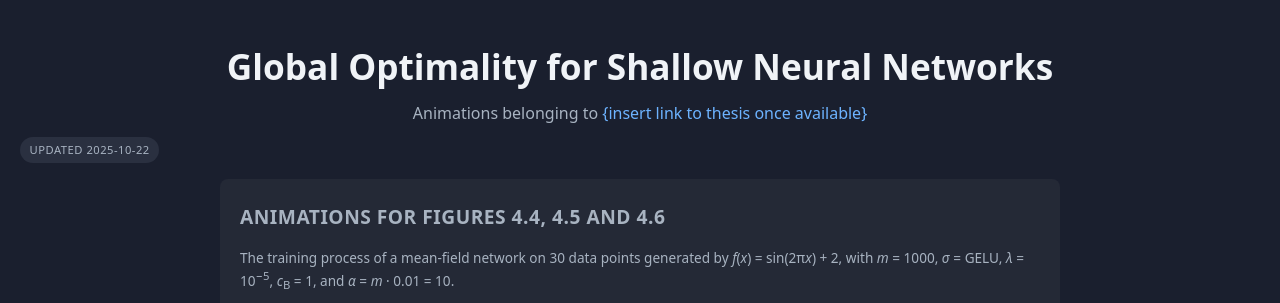
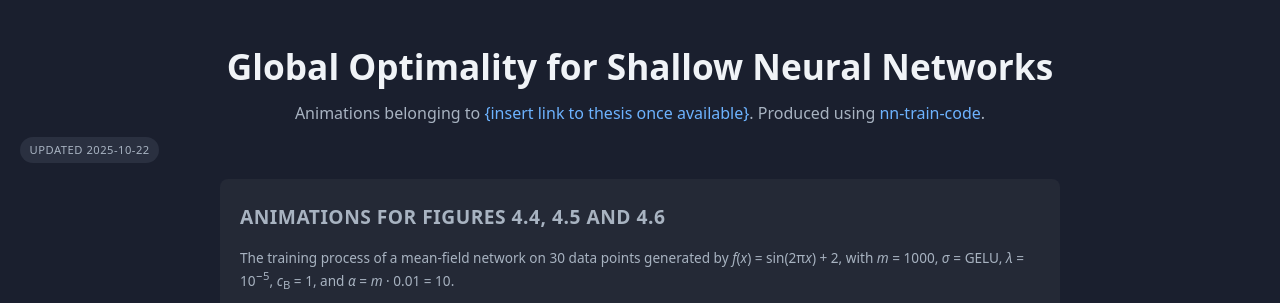
Before and after one commit to C-L01/nn-visualization, a plain HTML site: page index.html in a window 1280 px wide. Shown: the top 303 px of the page. Drawn offline with Linux system fonts and the light colour scheme.

Commit message:
Add code repo link

```diff
--- a/index.html
+++ b/index.html
@@ -52,7 +52,9 @@
 <body>
   <header>
     <h1>Global Optimality for Shallow Neural Networks</h1>
-    <p class="lead">Animations belonging to <a href="{insert link}">{insert link to thesis once available}</a></p>
+    <p class="lead">
+      Animations belonging to <a href="{insert link}">{insert link to thesis once available}</a>. Produced using <a href="https://github.com/cleeuw/nn-train-code">nn-train-code</a>.
+    </p>
     <div class="badges">
       <span class="badge">Updated <span id="build-date"></span></span>
     </div>
```
